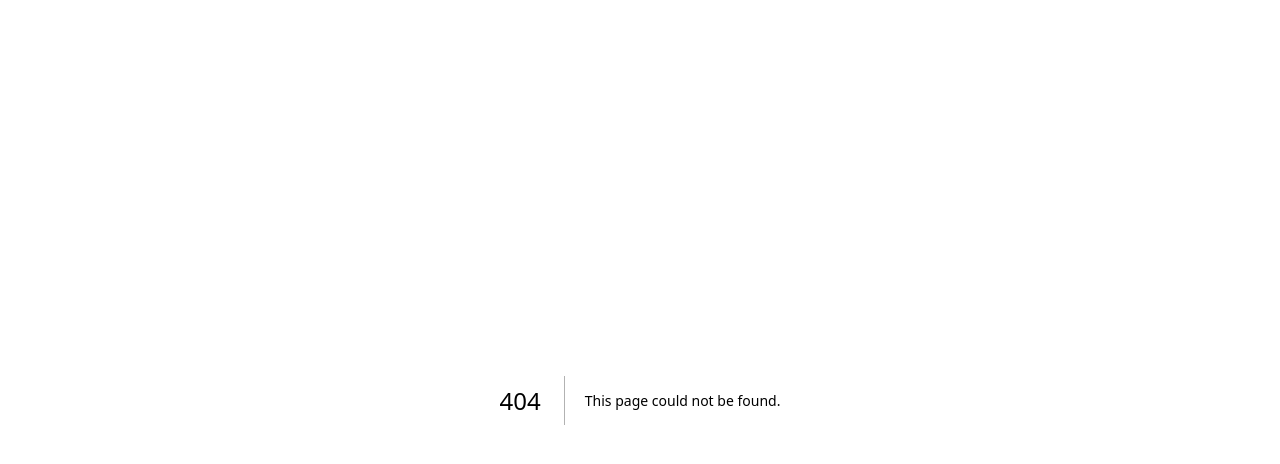
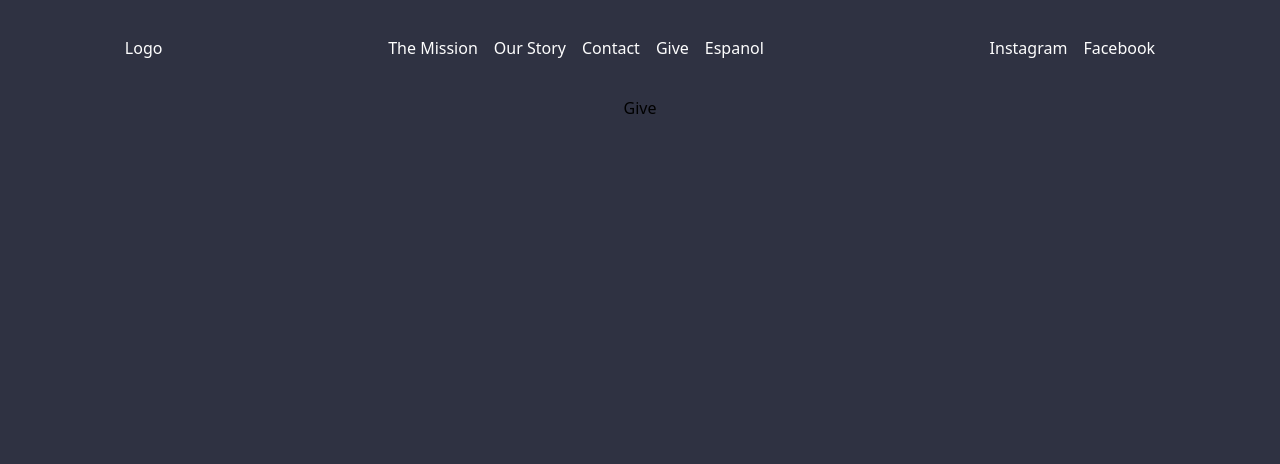
Before and after one commit to JorgeLVilla/adonai, a Next.js app: page /Give in a window 1280 px wide. Before the commit this address had no page. Shown: the top 464 px of the page. Built offline with nearby package versions, Linux system fonts and the light colour scheme.

Commit message:
feat(app): initialize navbar and component pages

```diff
--- /dev/null
+++ b/src/pages/Contact.tsx
@@ -0,0 +1,17 @@
+import React from "react";
+import Navbar from "./Navbar";
+
+type Props = {};
+
+const Contact = (props: Props) => {
+  return (
+    <>
+      <Navbar />
+      <div className="h-screen flex justify-center bg-regal-blue">
+        <h1>Contact</h1>
+      </div>
+    </>
+  );
+};
+
+export default Contact;
--- /dev/null
+++ b/src/pages/Give.tsx
@@ -0,0 +1,17 @@
+import React from "react";
+import Navbar from "./Navbar";
+
+type Props = {};
+
+const Give = (props: Props) => {
+  return (
+    <>
+      <Navbar />
+      <div className="h-screen flex justify-center bg-regal-blue">
+        <h1>Give</h1>
+      </div>
+    </>
+  );
+};
+
+export default Give;
--- /dev/null
+++ b/src/pages/Hero.tsx
@@ -0,0 +1,13 @@
+import React from "react";
+
+type Props = {};
+
+const Hero = (props: Props) => {
+  return (
+    <div className="bg-regal-blue h-screen flex justify-center">
+      <h1 className="">Hero</h1>
+    </div>
+  );
+};
+
+export default Hero;
--- /dev/null
+++ b/src/pages/Navbar.tsx
@@ -0,0 +1,53 @@
+import React from "react";
+import Link from "next/link";
+
+type Props = {};
+
+const Navbar = (props: Props) => {
+  return (
+    <nav className=" bg-regal-blue py-5 px-3 text-off-white">
+      <div className="flex justify-around space-between my-2 py-2">
+        {/*Logo*/}
+        <div className="mx-2">
+          <Link href="/">
+            <span>Logo</span>
+          </Link>
+        </div>
+
+        {/*Middle Links*/}
+        <div className="flex justify-between">
+          <span className="mx-2">
+            <Link href="/TheMission">
+              <span>The Mission</span>
+            </Link>
+          </span>
+
+          <span className="mx-2">
+            <Link href="/OurStory">
+              <span>Our Story</span>
+            </Link>
+          </span>
+
+          <span className="mx-2">
+            <Link href="/Contact">
+              <span>Contact</span>
+            </Link>
+          </span>
+          <span className="mx-2">
+            <Link href="/Give">
+              <span>Give</span>
+            </Link>
+          </span>
+          <span className="mx-2">Espanol</span>
+        </div>
+        {/*Social Icons*/}
+        <div>
+          <span className="mx-2">Instagram</span>
+          <span className="mx-2">Facebook</span>
+        </div>
+      </div>
+    </nav>
+  );
+};
+
+export default Navbar;
--- /dev/null
+++ b/src/pages/OurStory.tsx
@@ -0,0 +1,17 @@
+import React from "react";
+import Navbar from "./Navbar";
+
+type Props = {};
+
+const OurStory = (props: Props) => {
+  return (
+    <>
+      <Navbar />
+      <div className="h-screen flex justify-center bg-regal-blue">
+        <h1>Hello to Our Story Page</h1>
+      </div>
+    </>
+  );
+};
+
+export default OurStory;
--- /dev/null
+++ b/src/pages/TheMission.tsx
@@ -0,0 +1,17 @@
+import React from "react";
+import Navbar from "./Navbar";
+
+type Props = {};
+
+const TheMission = (props: Props) => {
+  return (
+    <>
+      <Navbar />
+      <div className="h-screen flex justify-center bg-regal-blue">
+        <h1>TheMission</h1>
+      </div>
+    </>
+  );
+};
+
+export default TheMission;
--- a/src/pages/index.tsx
+++ b/src/pages/index.tsx
@@ -1,9 +1,17 @@
-import Head from 'next/head'
-import Image from 'next/image'
-import { Inter } from '@next/font/google'
-import styles from '@/styles/Home.module.css'
+import Head from "next/head";
+import Image from "next/image";
+import { Inter } from "@next/font/google";
+import styles from "@/styles/Home.module.css";
+import Link from "next/link";
 
-const inter = Inter({ subsets: ['latin'] })
+import Navbar from "./Navbar";
+import Hero from "./Hero";
+import TheMission from "./TheMission";
+import OurStory from "./OurStory";
+import Contact from "./Contact";
+import Give from "./Give";
+
+const inter = Inter({ subsets: ["latin"] });
 
 export default function Home() {
   return (
@@ -14,9 +22,13 @@ export default function Home() {
         <meta name="viewport" content="width=device-width, initial-scale=1" />
         <link rel="icon" href="/favicon.ico" />
       </Head>
-      <div className='bg-black h-screen'>
-      <h1 className='text-blue-800 text-center'>Hello Samssss</h1>
+      <div className="bg-regal-blue">
+        <Navbar />
+
+        <section>
+          <Hero />
+        </section>
       </div>
     </>
-  )
+  );
 }
--- a/tailwind.config.js
+++ b/tailwind.config.js
@@ -5,7 +5,12 @@ module.exports = {
     "./src/components/**/*.{js,ts,jsx,tsx}",
   ],
   theme: {
-    extend: {},
+    extend: {
+      colors: {
+        'regal-blue': '#2F3242',
+        'off-white': '#FEFEFE'
+      },
+    },
   },
   plugins: [],
 }
```
